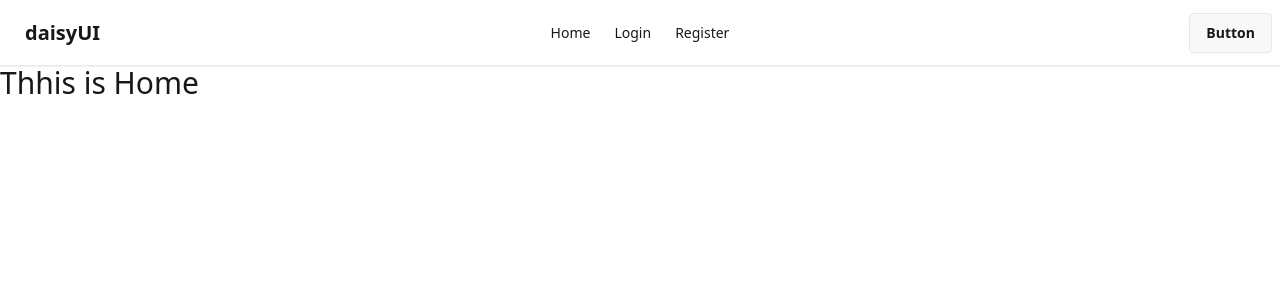
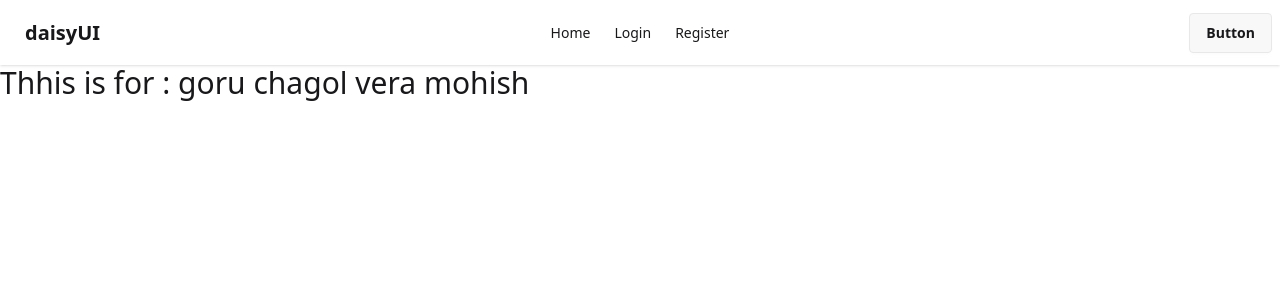
Before and after one commit to rahul3507/React-Auth-Integration-and-Private-Route, a React (Vite) app: page / in a window 1280 px wide. Shown: the top 300 px of the page. Built offline with nearby package versions, Linux system fonts and the light colour scheme.

Commit message:
Add AuthProvider and context for authentication; update Home component to display user info

```diff
--- a/package.json
+++ b/package.json
@@ -14,6 +14,7 @@
     "firebase": "^11.7.3",
     "localforage": "^1.10.0",
     "match-sorter": "^8.0.1",
+    "prop-types": "^15.8.1",
     "react": "^19.1.0",
     "react-dom": "^19.1.0",
     "react-router-dom": "^7.6.0",
--- a/src/components/Home.jsx
+++ b/src/components/Home.jsx
@@ -1,9 +1,12 @@
-import React from 'react'
+import React, { useContext } from 'react'
+import AuthProvider, { AuthContext } from '../providers/AuthProvider'
 
 function Home() {
+  const authInfo = useContext(AuthContext)
+  console.log(authInfo)
   return (
     <div>
-        <h2 className="text-3xl">Thhis is Home</h2>
+        <h2 className="text-3xl">Thhis is for : {authInfo.name}</h2>
     </div>
   )
 }
--- a/src/main.jsx
+++ b/src/main.jsx
@@ -7,6 +7,7 @@ import Root from './components/Root.jsx';
 import Home from './components/Home.jsx';
 import Login from './components/Login.jsx';
 import Register from './components/Register.jsx';
+import AuthProvider from './providers/AuthProvider.jsx';
 
 
 const router = createBrowserRouter([
@@ -31,8 +32,8 @@ const router = createBrowserRouter([
 ]);
 createRoot(document.getElementById('root')).render(
   <StrictMode>
-    <RouterProvider router={router}>
-      <App/>
-    </RouterProvider>
+    <AuthProvider>
+      <RouterProvider router={router}/>
+    </AuthProvider>
   </StrictMode>,
 )
--- a/src/providers/AuthProvider.jsx
+++ b/src/providers/AuthProvider.jsx
@@ -1,9 +1,20 @@
-import React from 'react'
+import React, { createContext } from 'react'
+import PropTypes from 'prop-types';
 
-function AuthProvider() {
+export const AuthContext = createContext(null);
+
+const AuthProvider = ({children})=> {
+    const authInfo= {name: 'goru chagol vera mohish'}
   return (
-    <div>AuthProvider</div>
+    <AuthContext.Provider value={authInfo}>
+        {children}
+    </AuthContext.Provider>
   )
 }
 
 export default AuthProvider
+
+
+AuthProvider.PropTypes= {
+    children: PropTypes.node
+}
```
Also changed, not shown: 1 other file (tests, documents, lock files or other folders).
